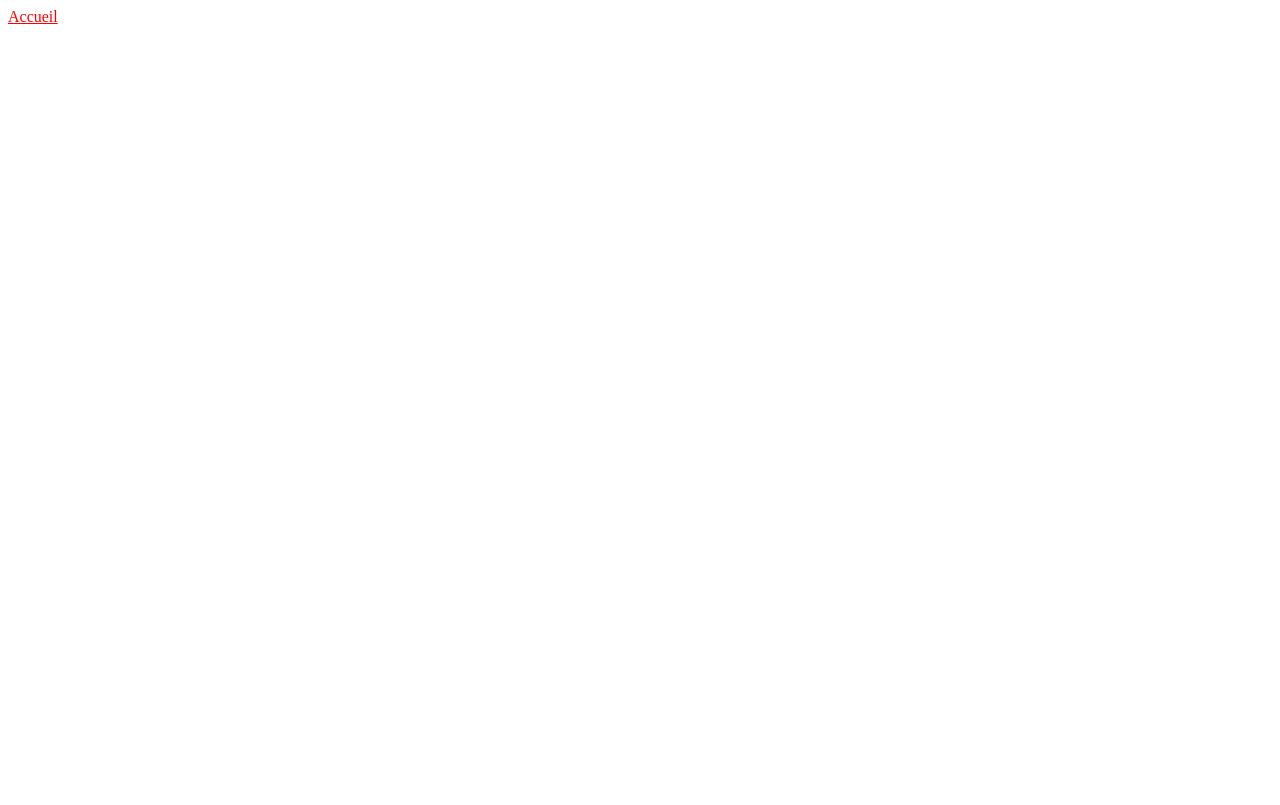
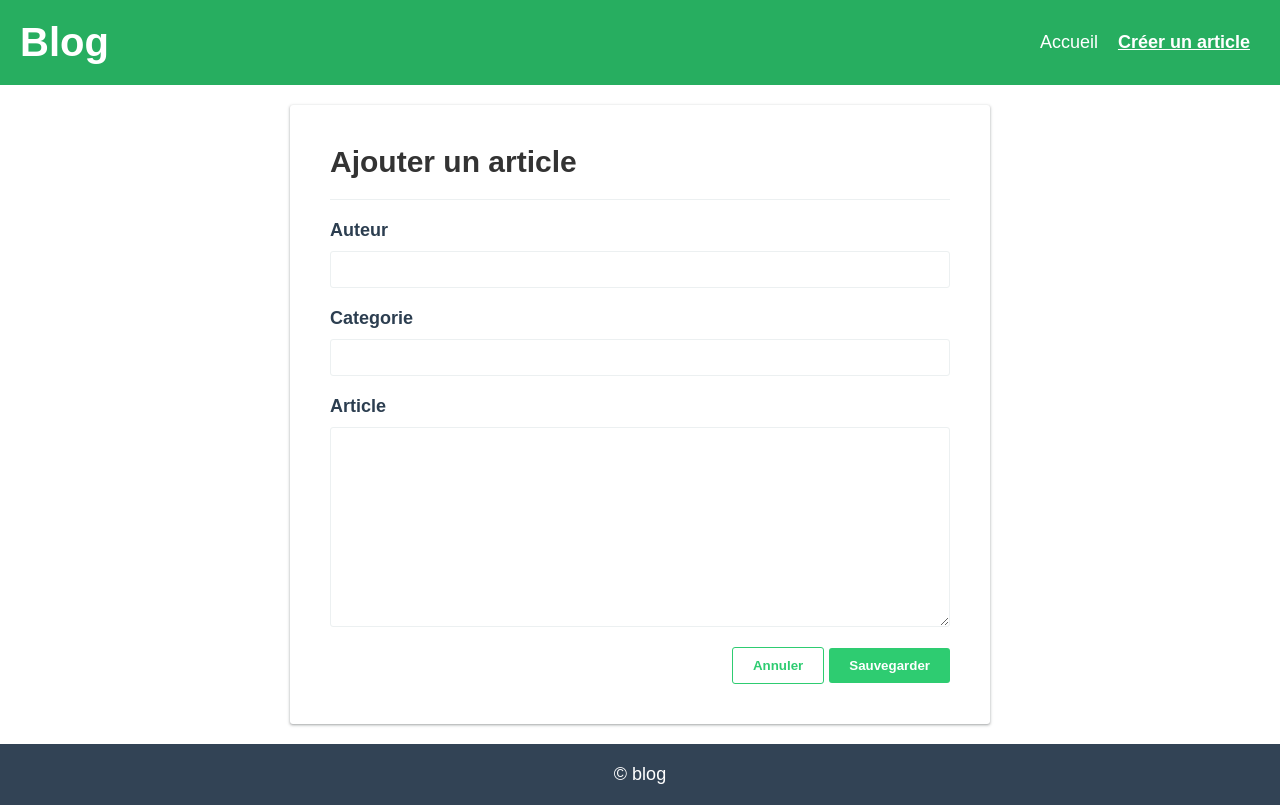
Before and after one commit to Geordy409/Projet_Blog, a website built with Vite: page src/form/form.html in a window 1280 px wide. Built offline with nearby package versions, Linux system fonts and the light colour scheme; a web font is replaced by a local one.

Commit message:
Ajout du styles et ecriture en HTML

```diff
--- a/src/assets/styles/_classes.scss
+++ b/src/assets/styles/_classes.scss
@@ -0,0 +1,28 @@
+.title {
+  &-underline {
+    padding-bottom: 2rem;
+    border-bottom: 1px solid var(--divider);
+  }
+}
+
+.btn {
+  border: 0;
+  border-radius: 3px;
+  padding: 1rem 2rem;
+  font-weight: 700;
+  cursor: pointer;
+  transition: box-shadow 0.2s;
+  &:hover {
+    box-shadow: var(--box-shadow);
+    transition: box-shadow 0.2s;
+  }
+  &-primary {
+    background: var(--primary);
+    color: white;
+  }
+  &-secondary {
+    border: 1px solid var(--primary);
+    background: white;
+    color: var(--primary);
+  }
+}
--- a/src/assets/styles/styles.scss
+++ b/src/assets/styles/styles.scss
@@ -1,6 +1,60 @@
-@use "base";
-@use "utils";
-@use "reset";
-@use "media-queries";
-@use "classes";
-@use "variables";
+@use "base" as *;
+@use "variables" as *;
+@use "reset" as *;
+@use "classes" as *;
+@use "utils" as *;
+@use "media-queries" as *;
+
+.container {
+  min-height: 100vh;
+  display: grid;
+  grid:
+    "header" auto
+    "content" 1fr
+    "footer" auto /
+    auto;
+}
+
+header {
+  grid-area: header;
+  background: var(--dark);
+  padding: 2rem;
+  display: flex;
+  flex-flow: row nowrap;
+  justify-content: space-between;
+  align-items: center;
+  a {
+    color: white;
+  }
+  .header-brand {
+    font-size: 4rem;
+    font-weight: 700;
+  }
+  ul {
+    display: flex;
+    li {
+      .header-nav {
+        font-size: 1.8rem;
+        padding: 0 10px;
+      }
+      .active {
+        font-weight: 700;
+        text-decoration: underline;
+      }
+    }
+  }
+}
+
+.content {
+  grid-area: content;
+  padding: 20px;
+}
+
+footer {
+  grid-area: footer;
+  padding: 2rem;
+  background: var(--dark-grey);
+  font-size: 1.8rem;
+  text-align: center;
+  color: white;
+}
--- a/src/form/form.html
+++ b/src/form/form.html
@@ -1,14 +1,51 @@
 <!DOCTYPE html>
-<html lang="en">
+<html lang="fr">
   <head>
     <meta charset="UTF-8" />
     <meta name="viewport" content="width=device-width, initial-scale=1.0" />
-    <link rel="stylesheet" href="style.scss" />
+    <meta http-equiv="X-UA-Compatible" content="ie=edge" />
     <title>Blog</title>
+    <link
+      href="https://fonts.googleapis.com/css?family=Muli:300,400,700&display=swap"
+      rel="stylesheet"
+    />
+    <script src="./form.js" type="module"></script>
   </head>
   <body>
-    <a href="../">Accueil</a>
-
-    <script type="module" src="./form.js"></script>
+    <div class="container">
+      <header>
+        <a class="header-brand" href="/">Blog</a>
+        <ul>
+          <li>
+            <a href="./index.html" class="header-nav">Accueil</a>
+          </li>
+          <li>
+            <a href="./form.html" class="header-nav active">Créer un article</a>
+          </li>
+        </ul>
+      </header>
+      <div class="content">
+        <form>
+          <h2 class="title-underline">Ajouter un article</h2>
+          <div class="form-group">
+            <label>Auteur</label>
+            <input type="text" name="author" />
+          </div>
+          <div class="form-group">
+            <label>Categorie</label>
+            <input type="text" name="category" />
+          </div>
+          <div class="form-group">
+            <label>Article</label>
+            <textarea name="content"></textarea>
+          </div>
+          <div class="form-btn-container">
+            <button class="btn btn-secondary">Annuler</button>
+            <button class="btn btn-primary">Sauvegarder</button>
+          </div>
+        </form>
+      </div>
+      <footer>© blog</footer>
+    </div>
   </body>
 </html>
--- a/src/form/form.js
+++ b/src/form/form.js
@@ -1,3 +1,2 @@
+import "/assets/styles/styles.scss";
 import "/form/form.scss";
-//import "/assets/javascripts/topbar.js";
-console.log("in Accueil");
--- a/src/form/form.scss
+++ b/src/form/form.scss
@@ -1,3 +1,55 @@
-a {
-  color: red;
+.content {
+  display: flex;
+  justify-content: center;
+  align-items: center;
+
+  form {
+    background: white;
+    max-width: 700px;
+    width: 100%;
+    padding: 4rem;
+    box-shadow: var(--box-shadow);
+    border-radius: 3px;
+    display: flex;
+    flex-direction: column;
+
+    .form-group {
+      margin-bottom: 2rem;
+      display: flex;
+      flex-direction: column;
+
+      label {
+        font-size: 1.8rem;
+        color: var(--accent);
+        font-weight: 700;
+        margin-bottom: 1rem;
+      }
+
+      input,
+      textarea {
+        border: 1px solid var(--divider);
+        padding: 1rem;
+        outline: 0;
+        border-radius: 3px;
+
+        &:focus {
+          border-color: var(--accent);
+        }
+      }
+
+      textarea {
+        min-height: 20rem;
+      }
+    }
+
+    .form-btn-container {
+      display: flex;
+      justify-content: flex-end;
+      align-items: center;
+
+      .btn {
+        margin-left: 0.5rem;
+      }
+    }
+  }
 }
```
Also changed, not shown: src/index.html (+14 -3 lines).
